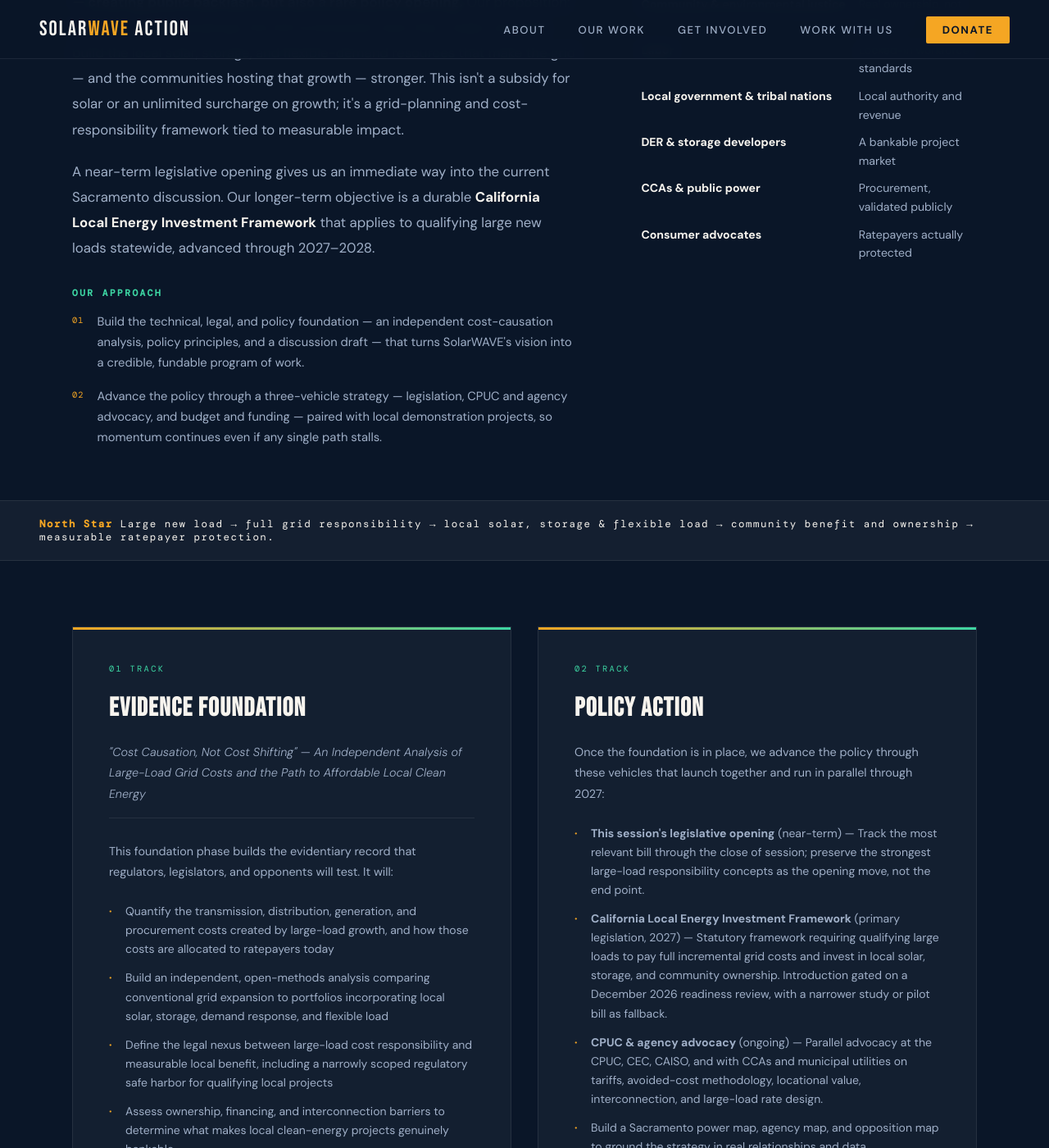
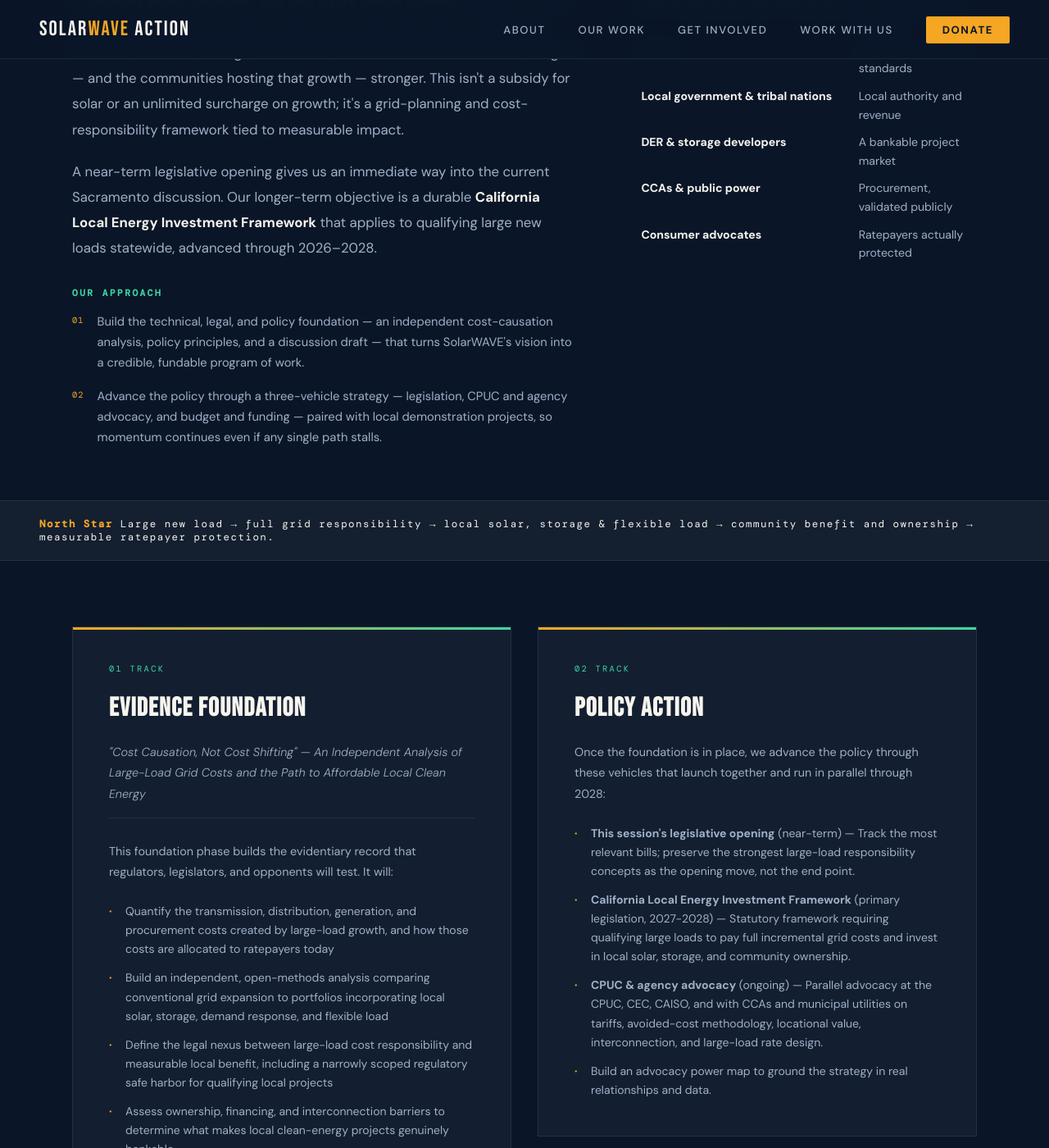
Before and after one commit to SolarWAVE-Action/solarwave-website, a Jekyll site: the page built from projects/clean_energy_initiative/index.html, in a window 1280 px wide and 1400 px high, scrolled down 808 px. Shown: the whole window at 82% size. Built offline with Jekyll 4.4.1, drawn with Linux system fonts in a browser that asks for light colours; some of the changed text lies outside the part shown.

Commit message:
angela feedback

```diff
--- a/projects/clean_energy_initiative/index.html
+++ b/projects/clean_energy_initiative/index.html
@@ -331,7 +331,7 @@
 <!-- PAGE HERO -->
 <div class="page-hero">
   <div class="eyebrow fade-in">Current Initiative</div>
-  <div class="hero-meta fade-in">2026–2027 Work Plan</div>
+  <div class="hero-meta fade-in">2026–2028 Work Plan</div>
   <h1 class="fade-in delay-1">California <span>Local Energy</span> Investment Framework</h1>
   <p class="fade-in delay-2">Large New Electricity Loads Should Pay Their Full Grid Costs — and Help
 Build the Local Clean Energy That Protects Ratepayers.</p>
@@ -352,7 +352,7 @@
       <p>A near-term legislative opening gives us an immediate way into the current
       Sacramento discussion. Our longer-term objective is a durable <strong>California Local
           Energy Investment Framework</strong> that applies to qualifying large new loads statewide,
-      advanced through 2027–2028.</p>
+      advanced through 2026–2028.</p>
       <div class="meta-block" style="margin-top: 2rem;">
         <h3>Our Approach</h3>
         <ul class="approach-list">
@@ -431,22 +431,21 @@
     <div class="track-label">02 Track</div>
     <h2>Policy Action</h2>
     <p>Once the foundation is in place, we advance the policy through these vehicles
-      that launch together and run in parallel through 2027:</p>
+      that launch together and run in parallel through 2028:</p>
     <ul class="deliverables">
       <li><strong>This session's legislative opening</strong> (near-term) — Track
-        the most relevant bill through the close of session; preserve the strongest
+        the most relevant bills; preserve the strongest
         large-load responsibility concepts as the opening move, not the end point.</li>
       <li><strong>California Local Energy Investment Framework</strong>
-        (primary legislation, 2027) — Statutory framework requiring qualifying large
+        (primary legislation, 2027-2028) — Statutory framework requiring qualifying large
         loads to pay full incremental grid costs and invest in local solar, storage,
-        and community ownership. Introduction gated on a December 2026 readiness
-        review, with a narrower study or pilot bill as fallback.</li>
+        and community ownership.</li>
       <li><strong>CPUC & agency advocacy</strong> (ongoing) — Parallel advocacy at
         the CPUC, CEC, CAISO, and with CCAs and municipal utilities on tariffs,
         avoided-cost methodology, locational value, interconnection, and large-load
         rate design.</li>
-      <li>Build a Sacramento power map, agency map, and opposition map to ground
-        the strategy in real relationships and data</li>
+      <li>Build an advocacy power map to ground
+        the strategy in real relationships and data.</li>
     </ul>
   </div>
 </div>
```
